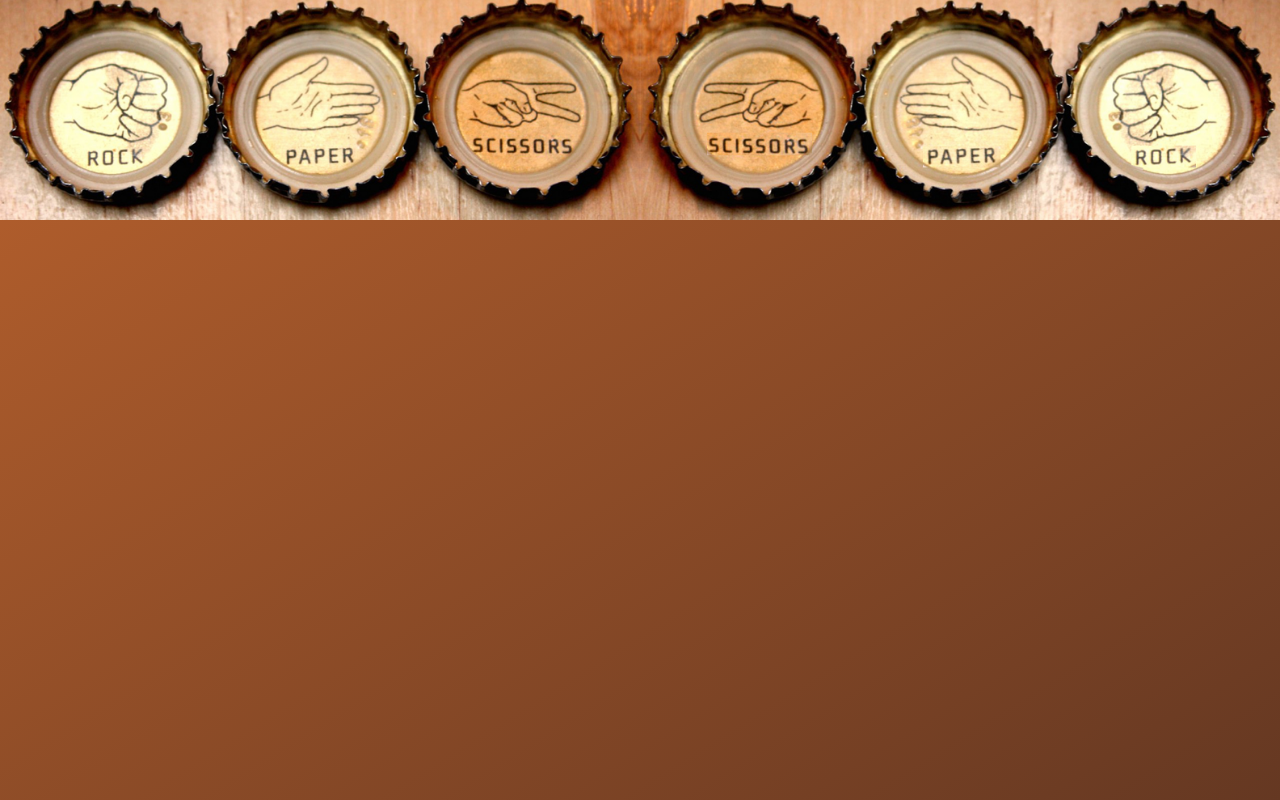
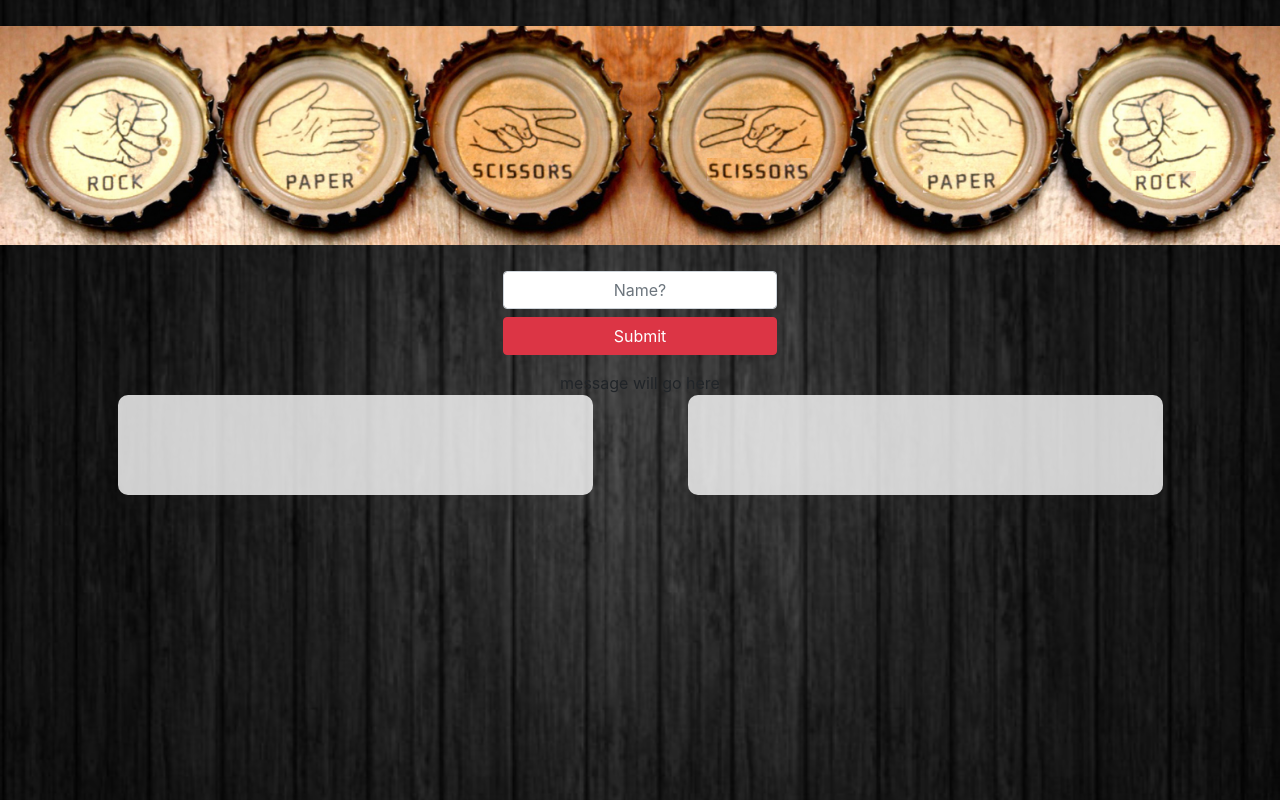
Before and after one commit to gibbsk12/RPS-Multiplayer, a plain HTML site: page index.html in a window 1280 px wide. Drawn offline with nearby package versions, Linux system fonts and the light colour scheme.

Commit message:
css and html

```diff
--- a/assets/css/style.css
+++ b/assets/css/style.css
@@ -1,3 +1,28 @@
 body {
-    background: linear-gradient(to bottom right, #ba622d, #653822);
+    background-image: url("../images/background.jpg");
+    height: 100%;
+    background-position: center;
+    background-repeat: no-repeat;
+    background-size: cover;
   }
+
+  #headImage{
+      margin-top: 2%;
+      margin-bottom: 2%;
+  }
+
+  .playerHold{
+      background-color: white;
+      opacity: 0.8;
+      min-height: 100px;
+      border-radius: 10px;
+  }
+
+  .btn-danger{
+      width: 100%;
+  }
+
+  #playerName{
+      width: 100%;
+      text-align: center;
+  }
--- a/assets/javascript/app.js
+++ b/assets/javascript/app.js
@@ -0,0 +1 @@
+...
--- a/index.html
+++ b/index.html
@@ -7,9 +7,32 @@
 </head>
 
 <body>
+
     <head>
-        <img src = "./assets/images/header2.png" class = "img-fluid">
+        <img src="./assets/images/header2.png" class="img-fluid" id="headImage">
     </head>
+
+    <div class="container">
+        <div class="row justify-content-center">
+            <form class="form">
+                <div class="form-group mb-2">
+                    <label for="playerName" class="sr-only"></label>
+                    <input class="form-control" type="text" id="playerName" placeholder="Name?">
+                </div>
+                <button type="submit" id = "submitBtn" class="btn btn-danger">Submit</button>
+            </form>
+        </div>
+
+        <div class="row justify-content-center" id="greeting">message will go here</div>
+
+        <div class="row justify-content-center">
+            <div class="col-5 playerHold text-center" id = "playerOneBox">
+            </div>
+            <div class="col-1"></div>
+            <div class="col-5 playerHold text-center" id = "playerTwoBox">
+            </div>
+        </div>
+    </div>
 
     <script src="https://code.jquery.com/jquery-3.3.1.min.js" integrity="sha256-FgpCb/KJQlLNfOu91ta32o/NMZxltwRo8QtmkMRdAu8="
         crossorigin="anonymous"></script>
```
Also changed, not shown: assets/images/background.jpg (added), 1 other file.
